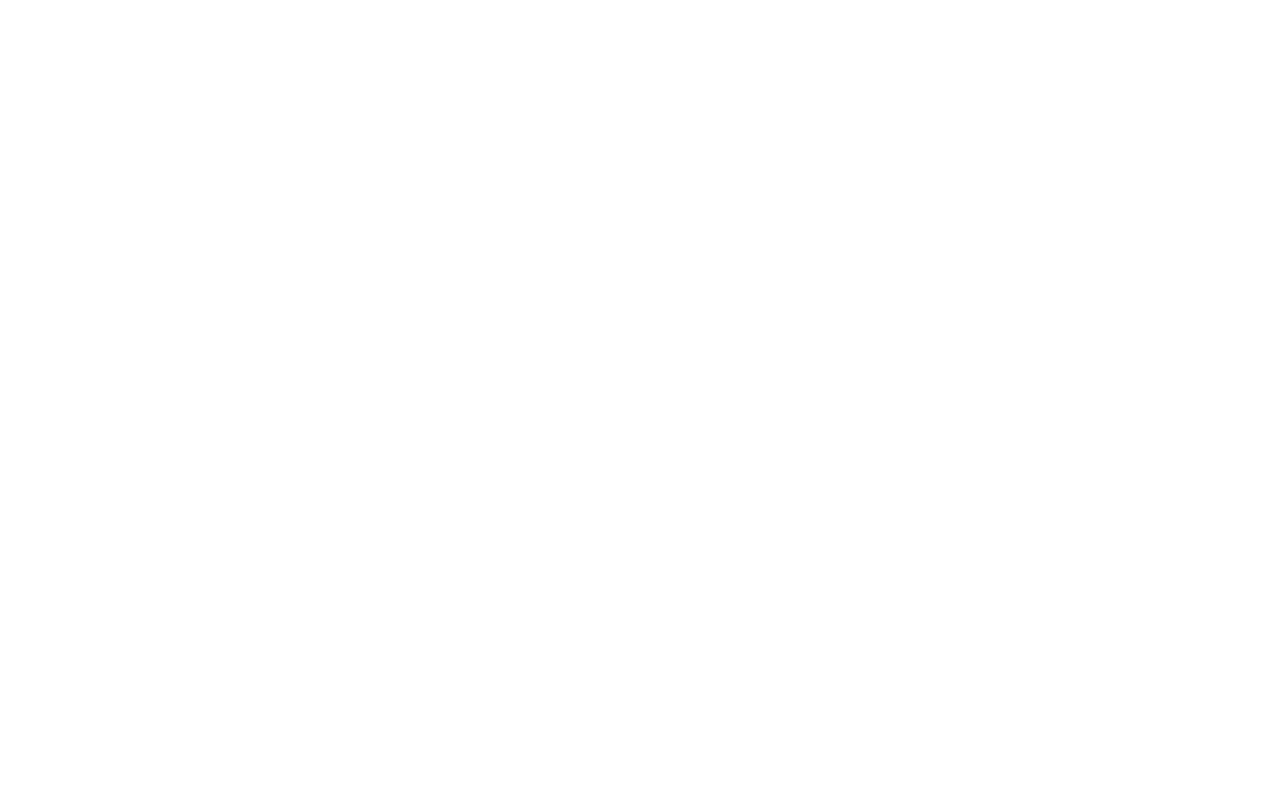
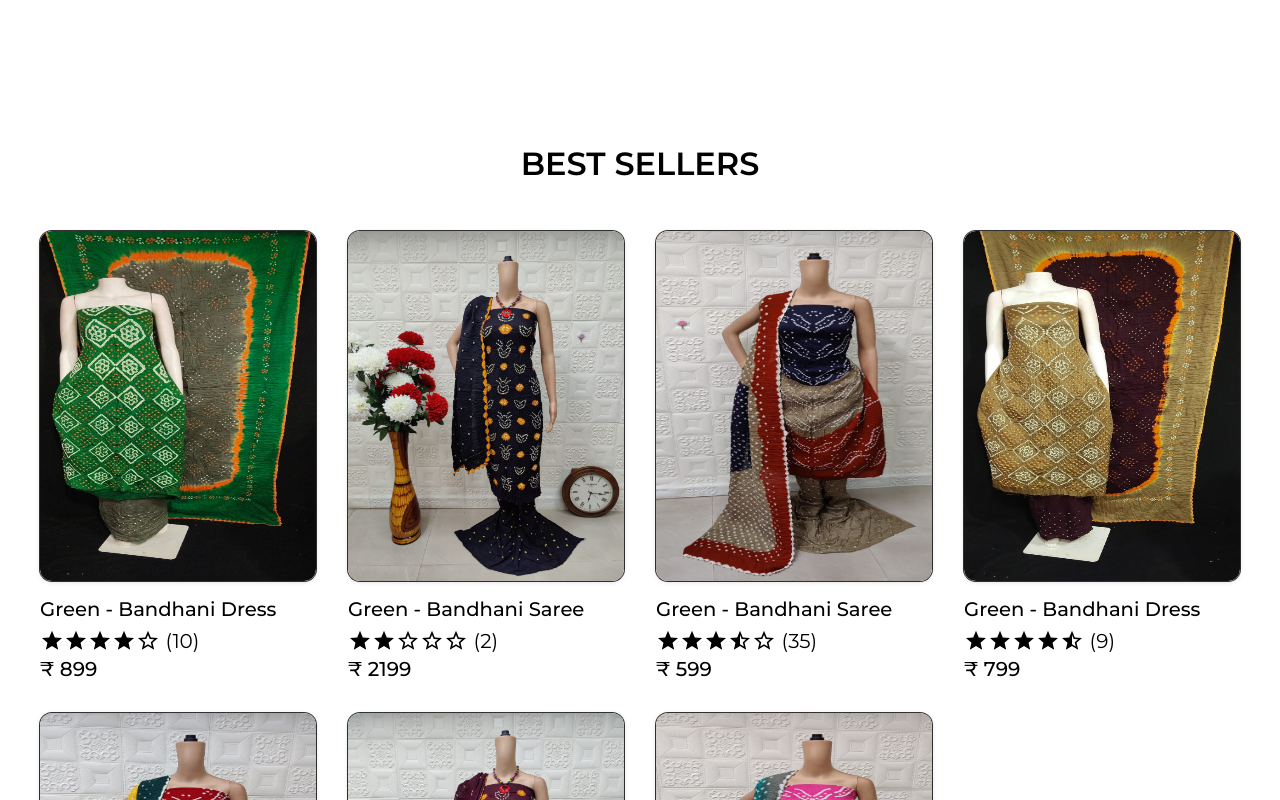
Before and after one commit to SuhelMakkad/BandhaniTrendz, a Next.js app: page / in a window 1280 px wide. Shown: the part 600-1400 px from the top of the page. Before the commit the page ends 800 px from the top, so only its background shows below. Built offline with nearby package versions, Linux system fonts and the light colour scheme.

Commit message:
Best seller section added

```diff
--- /dev/null
+++ b/component/Icons/index.js
@@ -0,0 +1,63 @@
+const Star = ({ key = 0 }) => (
+  <svg
+    key={key}
+    xmlns="http://www.w3.org/2000/svg"
+    enableBackground="new 0 0 24 24"
+    height="24px"
+    viewBox="0 0 24 24"
+    width="24px"
+    fill="#000000"
+  >
+    <g>
+      <path d="M0,0h24v24H0V0z" fill="none" />
+      <path d="M0,0h24v24H0V0z" fill="none" />
+    </g>
+    <g>
+      <path d="M12,17.27L18.18,21l-1.64-7.03L22,9.24l-7.19-0.61L12,2L9.19,8.63L2,9.24l5.46,4.73L5.82,21L12,17.27z" />
+    </g>
+  </svg>
+);
+
+const EmptyStar = ({ key = 0 }) => (
+  <svg
+    key={key}
+    xmlns="http://www.w3.org/2000/svg"
+    height="24px"
+    viewBox="0 0 24 24"
+    width="24px"
+    fill="#000000"
+  >
+    <path d="M0 0h24v24H0V0z" fill="none" />
+    <path d="M22 9.24l-7.19-.62L12 2 9.19 8.63 2 9.24l5.46 4.73L5.82 21 12 17.27 18.18 21l-1.63-7.03L22 9.24zM12 15.4l-3.76 2.27 1-4.28-3.32-2.88 4.38-.38L12 6.1l1.71 4.04 4.38.38-3.32 2.88 1 4.28L12 15.4z" />
+  </svg>
+);
+
+const HalfStar = ({ key = 0 }) => (
+  <svg
+    key={key}
+    xmlns="http://www.w3.org/2000/svg"
+    height="24px"
+    viewBox="0 0 24 24"
+    width="24px"
+    fill="#000000"
+  >
+    <path d="M0 0h24v24H0z" fill="none" />
+    <path d="M22 9.24l-7.19-.62L12 2 9.19 8.63 2 9.24l5.46 4.73L5.82 21 12 17.27 18.18 21l-1.63-7.03L22 9.24zM12 15.4V6.1l1.71 4.04 4.38.38-3.32 2.88 1 4.28L12 15.4z" />
+  </svg>
+);
+
+const AccountCircle = ({ key = 0 }) => (
+  <svg
+    key={key}
+    xmlns="http://www.w3.org/2000/svg"
+    height="24px"
+    viewBox="0 0 24 24"
+    width="24px"
+    fill="#000000"
+  >
+    <path d="M0 0h24v24H0V0z" fill="none" />
+    <path d="M12 2C6.48 2 2 6.48 2 12s4.48 10 10 10 10-4.48 10-10S17.52 2 12 2zM7.07 18.28c.43-.9 3.05-1.78 4.93-1.78s4.51.88 4.93 1.78C15.57 19.36 13.86 20 12 20s-3.57-.64-4.93-1.72zm11.29-1.45c-1.43-1.74-4.9-2.33-6.36-2.33s-4.93.59-6.36 2.33C4.62 15.49 4 13.82 4 12c0-4.41 3.59-8 8-8s8 3.59 8 8c0 1.82-.62 3.49-1.64 4.83zM12 6c-1.94 0-3.5 1.56-3.5 3.5S10.06 13 12 13s3.5-1.56 3.5-3.5S13.94 6 12 6zm0 5c-.83 0-1.5-.67-1.5-1.5S11.17 8 12 8s1.5.67 1.5 1.5S12.83 11 12 11z" />
+  </svg>
+);
+
+export { Star, EmptyStar, HalfStar, AccountCircle };
--- a/component/Navbar/index.js
+++ b/component/Navbar/index.js
@@ -8,6 +8,7 @@
 export default function Navbar({ isTransparent }) {
   const [isOpen, setIsOpen] = useState(false);
   const router = useRouter();
+
   return (
     <nav
       className={`${styles.nav} ${isTransparent ? "" : "bg-gradient"}  ${
--- /dev/null
+++ b/component/ProductCard/ProductCard.module.css
@@ -0,0 +1,42 @@
+.peoductCard {
+  cursor: pointer;
+}
+
+.peoductCard:hover .image {
+  transform: scale(1.1);
+}
+
+.imageWrapper {
+  position: relative;
+  height: 350px;
+  margin-bottom: 1rem;
+  box-shadow: rgba(0, 0, 0, 0.16) 0px 1px 4px, rgb(51, 51, 51) 0px 0px 0px 1px;
+  border-radius: 0.75rem;
+  overflow: hidden;
+}
+
+.image {
+  transition: transform 200ms ease-in-out;
+  border-radius: 0.75rem;
+}
+
+.heading {
+  font-weight: var(--fw-medium);
+  font-size: 1.225rem;
+  margin-bottom: 0.2rem;
+}
+
+.ratingWrapper {
+  margin-bottom: 0.25rem;
+  font-size: 1.25rem;
+  display: block;
+}
+
+.reviewCount {
+  margin-left: 0.35rem;
+}
+
+.price {
+  font-size: 1.25rem;
+  font-weight: var(--fw-medium);
+}
--- /dev/null
+++ b/component/ProductCard/index.js
@@ -0,0 +1,30 @@
+import Image from "next/image";
+import RatingStars from "../RatingStars";
+
+import styles from "./ProductCard.module.css";
+
+export default function ProductCard({ product }) {
+  return (
+    <div className={styles.peoductCard}>
+      <div className={styles.imageWrapper}>
+        <Image
+          className={styles.image}
+          src={product.src}
+          alt={product.title}
+          height={350}
+          width={250}
+          layout="fill"
+        />
+      </div>
+
+      <div className={styles.details}>
+        <p className={styles.heading}>{product.title}</p>
+        <div className={styles.ratingWrapper}>
+          <RatingStars totalStars={product.rating} />
+          <span className={styles.reviewCount}>({product.reviewCount})</span>
+        </div>
+        <span className={styles.price}>₹ {product.price}</span>
+      </div>
+    </div>
+  );
+}
--- /dev/null
+++ b/component/RatingStars/RatingStars.module.css
@@ -0,0 +1,3 @@
+.stars svg {
+  transform: translateY(20%);
+}
--- /dev/null
+++ b/component/RatingStars/index.js
@@ -0,0 +1,28 @@
+import { useEffect, useState } from "react";
+import { Star, EmptyStar, HalfStar } from "../Icons";
+import styles from "./RatingStars.module.css";
+
+export default function RatingStars({ totalStars, maxStars = 5 }) {
+  const [starsToShow, setStarsToShow] = useState([]);
+
+  useEffect(() => {
+    const numberOfStars = totalStars > maxStars ? maxStars : totalStars || 0;
+    const stars = [];
+
+    for (let i = 0; i < Math.floor(numberOfStars); i++) {
+      stars.push(<Star key={i} />);
+    }
+
+    if (Math.ceil(numberOfStars - Math.floor(numberOfStars)) > 0) {
+      stars.push(<HalfStar key={stars.length - 1} />);
+    }
+
+    while (stars.length < maxStars) {
+      stars.push(<EmptyStar key={stars.length} />);
+    }
+
+    setStarsToShow(stars);
+  }, []);
+
+  return <span className={styles.stars}>{starsToShow}</span>;
+}
--- a/pages/index.js
+++ b/pages/index.js
@@ -2,12 +2,16 @@
 import Image from "next/image";
 import Navbar from "../component/Navbar";
 import Carousel from "../component/Carousel";
-import { useEffect, useState } from "react";
+import { useEffect, useRef, useState } from "react";
 
 import styles from "../styles/Home.module.css";
+import ProductCard from "../component/ProductCard";
+import Link from "next/link";
 
 export default function Home() {
   const [heroImages, setHeroImages] = useState([]);
+  const [bestSellers, setBestSellers] = useState([]);
+  const firstSection = useRef(null);
 
   useEffect(() => {
     setHeroImages([
@@ -15,6 +19,58 @@
       { src: "/assets/images/dupata_2.jpeg", title: "SAREE 4" },
       { src: "/assets/images/dress_5.jpeg", title: "SAREE 3" },
       { src: "/assets/images/saree_6.jpeg", title: "SAREE 4" },
+    ]);
+
+    setBestSellers([
+      {
+        src: "/assets/images/dress_1.jpeg",
+        title: "Green - Bandhani Dress",
+        rating: 4,
+        reviewCount: 10,
+        price: 899,
+      },
+      {
+        src: "/assets/images/saree_6.jpeg",
+        title: "Green - Bandhani Saree",
+        rating: 2,
+        reviewCount: 2,
+        price: 2199,
+      },
+      {
+        src: "/assets/images/saree_4.jpeg",
+        title: "Green - Bandhani Saree",
+        rating: 3.5,
+        reviewCount: 35,
+        price: 599,
+      },
+      {
+        src: "/assets/images/dress_2.jpeg",
+        title: "Green - Bandhani Dress",
+        rating: 4.5,
+        reviewCount: 9,
+        price: 799,
+      },
+      {
+        src: "/assets/images/saree_5.jpeg",
+        title: "Green - Bandhani Saree",
+        rating: 2,
+        reviewCount: 2,
+        price: 2199,
+      },
+      {
+        src: "/assets/images/saree_7.jpeg",
+        title: "Green - Bandhani Saree",
+        rating: 2,
+        reviewCount: 2,
+        price: 2199,
+      },
+      {
+        src: "/assets/images/saree_3.jpeg",
+        title: "Green - Bandhani Saree",
+        rating: 4.5,
+        reviewCount: 17,
+        price: 1799,
+      },
     ]);
   }, []);
 
@@ -29,7 +85,7 @@
       <Navbar isTransparent={true} />
 
       <main className={styles.main}>
-        <section id={styles.heroSection} className="bg-gradient bg-pattern-1">
+        <section id={styles.heroSection} className="bg-gradient bg-pattern-1" ref={firstSection}>
           <div className="wrapper two-section-wrapper ">
             <div className="left left-60">
               <h2 className={styles.heroHeading}>Wide Range of Classic BANDHAJ Apparels</h2>
@@ -59,6 +115,22 @@
             </div>
           </div>
         </section>
+
+        <section id={styles.bestSellesrSection}>
+          <div className="wrapper">
+            <h4 className={styles.sectionHeading + " " + styles.headingDark}>best sellers</h4>
+
+            <div className={styles.productsWrapper}>
+              {bestSellers.map((bestSeller, i) => (
+                <Link href={`product/${i}`} key={i}>
+                  <a>
+                    <ProductCard product={bestSeller} />
+                  </a>
+                </Link>
+              ))}
+            </div>
+          </div>
+        </section>
       </main>
     </div>
   );
--- a/styles/Home.module.css
+++ b/styles/Home.module.css
@@ -1,3 +1,9 @@
+/*
+- Herso Section
+- Best Seller Section
+*/
+
+/* Herso Section */
 #heroSection {
   padding-top: 6rem;
   --border-radius: 1.5rem;
@@ -60,3 +66,20 @@
     margin-top: 2rem;
   }
 }
+
+/* Best Seller Section */
+
+.sectionHeading {
+  margin-bottom: 3rem;
+  text-align: center;
+  font-size: 2rem;
+  text-transform: uppercase;
+  font-weight: var(--fw-semi-bold);
+}
+
+.productsWrapper {
+  display: grid;
+  grid-template-columns: repeat(auto-fill, minmax(14.5rem, 1fr));
+  grid-auto-rows: 1fr;
+  gap: 2rem;
+}
```
Also changed, not shown: public/assets/images/HexagonalSymmetryOrnament2.svg (deleted).
